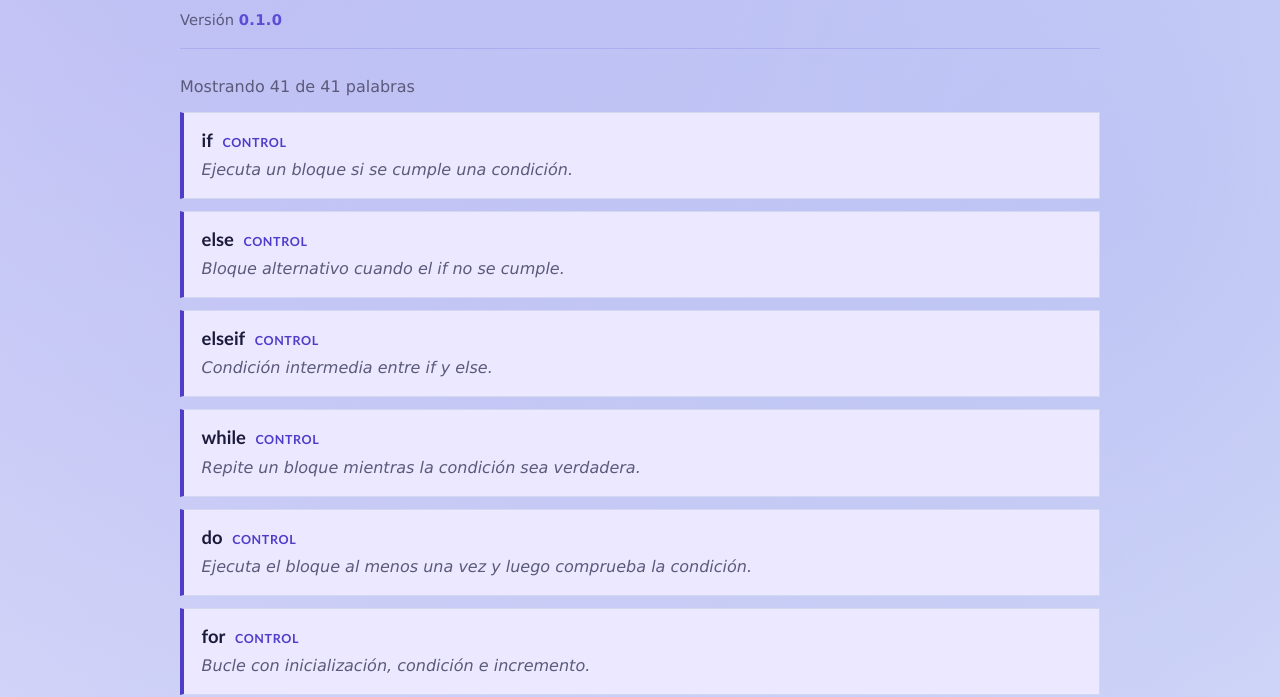
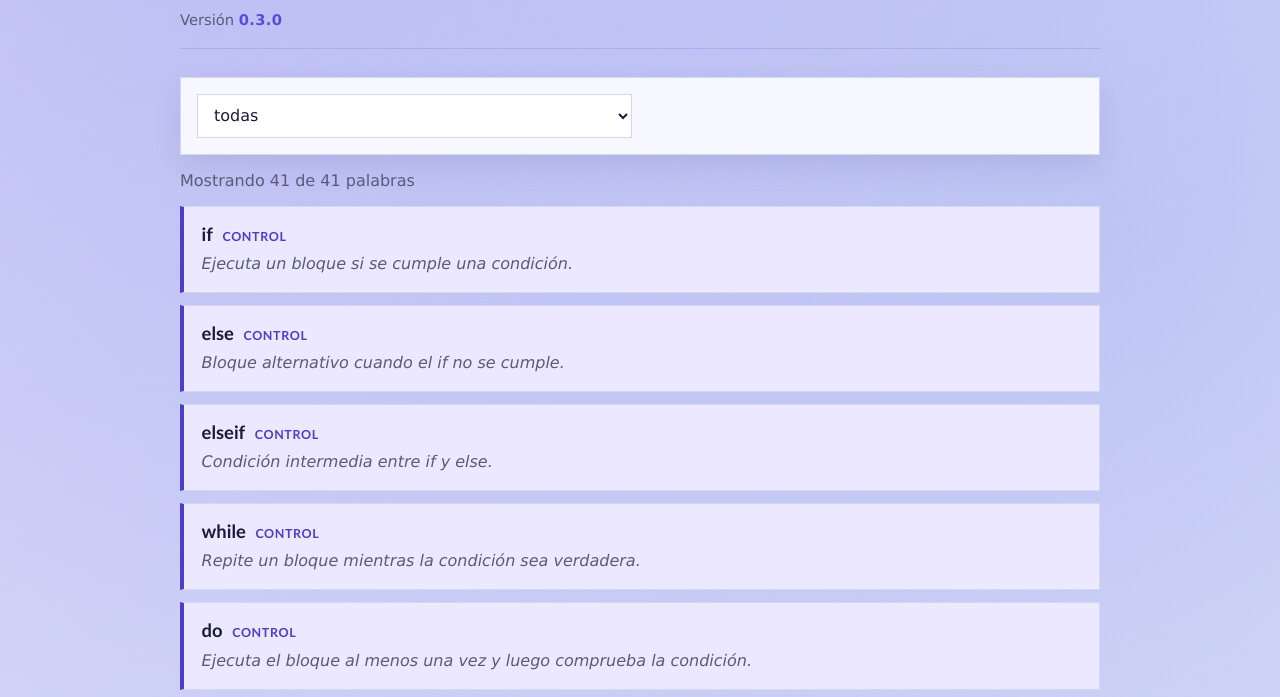
Before and after one commit to AymenHadaneElMouadan/php-words, a plain HTML site: page index.html in a window 1280 px wide. Shown: the part 126-823 px from the top of the page. Drawn offline with Linux system fonts and the light colour scheme.

Commit message:
Añade filtro por categoría

```diff
--- a/index.html
+++ b/index.html
@@ -22,5 +22,6 @@
   <script src="js/config.js"></script>
   <script src="js/palabras.js"></script>
   <script src="js/app.js"></script>
+  <script src="js/categoria.js"></script>
 </body>
 </html>
--- /dev/null
+++ b/js/categoria.js
@@ -0,0 +1,34 @@
+(function () {
+  const select = document.createElement("select");
+  select.setAttribute("aria-label", "Filtrar por categoría");
+  select.style.width = "100%";
+  select.style.padding = "0.65rem 0.75rem";
+  select.style.border = "1px solid #d4d7f0";
+  select.style.background = "#fff";
+  select.style.color = "#1c1a3a";
+  select.style.fontFamily = '"Lucida Sans", "Lucida Grande", sans-serif';
+  select.style.fontSize = "1rem";
+  select.style.boxSizing = "border-box";
+  const opcionTodas = document.createElement("option");
+  opcionTodas.value = "todas";
+  opcionTodas.textContent = "todas";
+  select.appendChild(opcionTodas);
+  const categorias = [];
+  PALABRAS.forEach(function (item) {
+    if (categorias.indexOf(item.categoria) === -1) {
+      categorias.push(item.categoria);
+    }
+  });
+  categorias.forEach(function (categoria) {
+    const opcion = document.createElement("option");
+    opcion.value = categoria;
+    opcion.textContent = categoria;
+    select.appendChild(opcion);
+  });
+  select.value = filtros.categoria;
+  select.addEventListener("change", function () {
+    filtros.categoria = select.value;
+    aplicarFiltros();
+  });
+  document.getElementById("controles").appendChild(select);
+})();
--- a/js/config.js
+++ b/js/config.js
@@ -1,3 +1,3 @@
 const APP_TITULO = "PHP Words";
 const APP_SUBTITULO = "Palabras reservadas de PHP";
-const APP_VERSION = "0.1.0";
+const APP_VERSION = "0.3.0";
```
